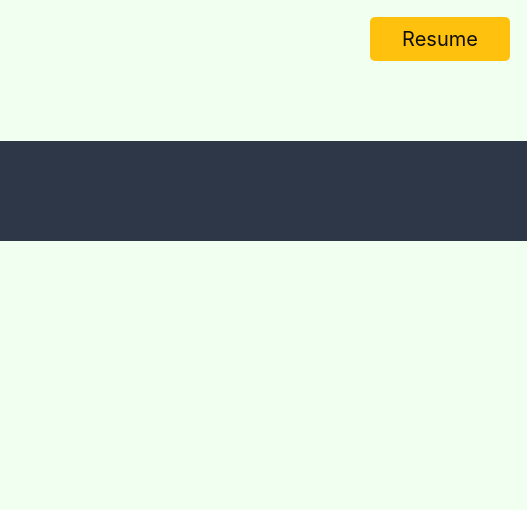
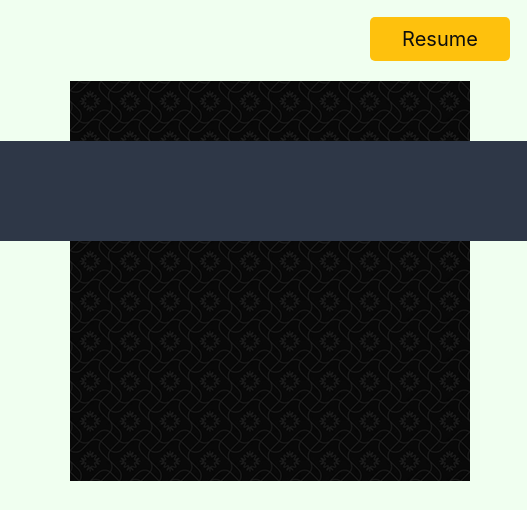
Before and after one commit to chofia/chofia.github.io, a plain HTML site: page index.html in a window 1280 px wide. Shown: the part 559-1069 px from the top of the page, 0-527 px from the left. Before the commit the page ends 800 px from the top, so only its background shows below. Drawn offline with nearby package versions, Linux system fonts and the light colour scheme.

Commit message:
footer will stay at the bottom

```diff
--- a/index.html
+++ b/index.html
@@ -85,6 +85,10 @@
                         <span><a class="resume" href="as_resume.pdf" target="_blank">Resume</a></span>
                     </div> <!--class col-md-8 id content end -->
 
+                    <div class="deleteThis">
+                        <img src="images/curls.png"/>
+                    </div>
+
                 </div><!-- ./row end -->
             </div> <!-- ./container me end -->
         </div><!--/.main end -->
```
